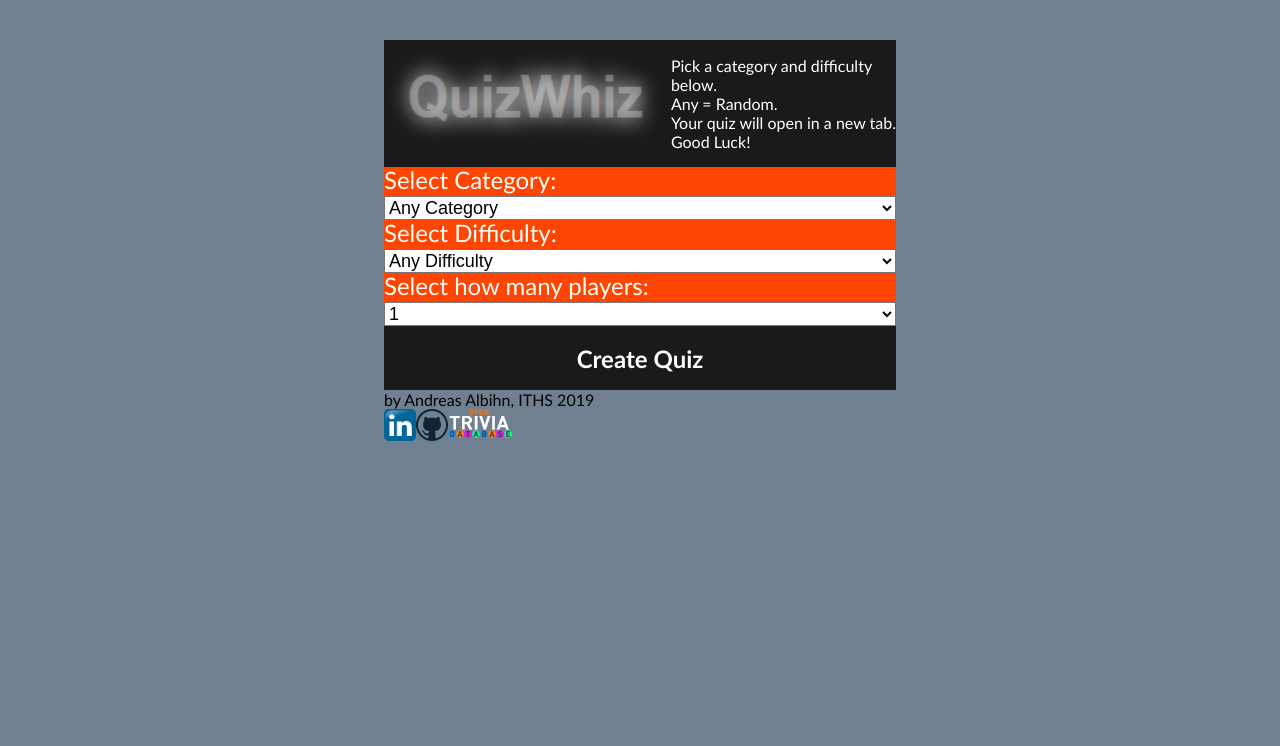
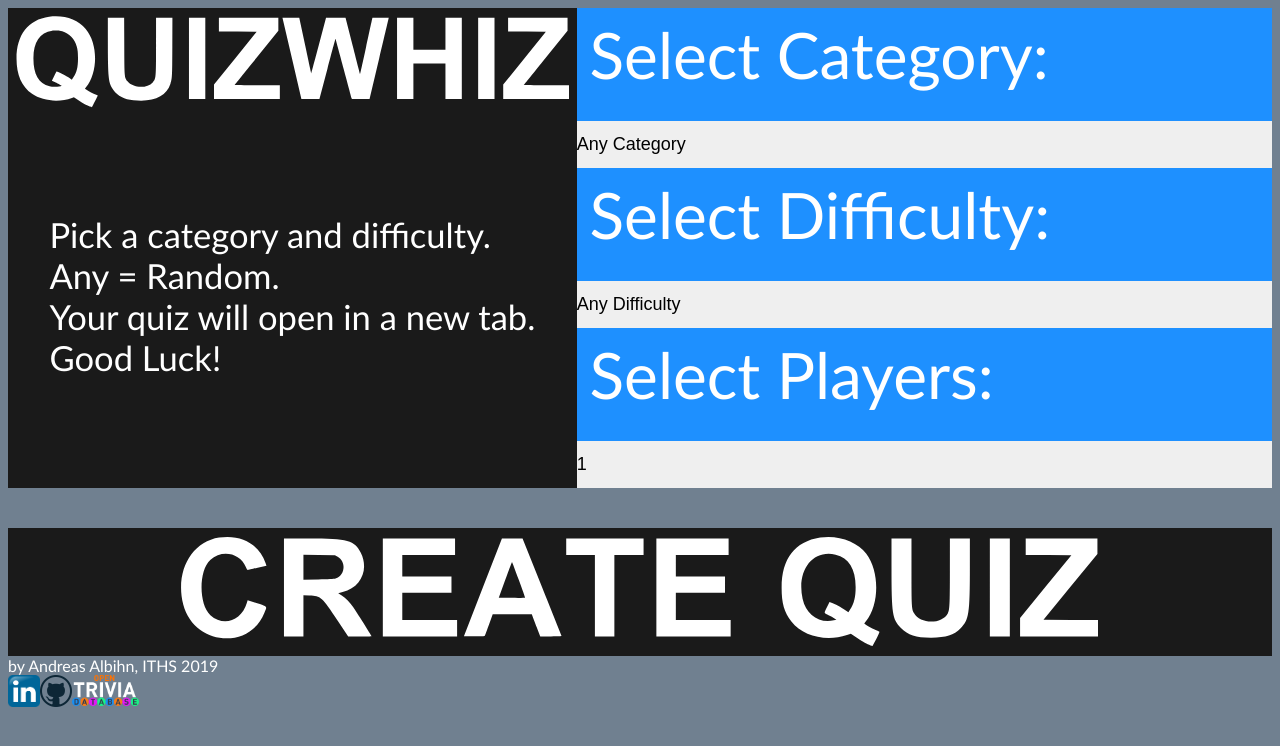
Before and after one commit to Zyperior/Quizapp, a plain HTML site: page index.html in a window 1280 px wide. Drawn offline with Linux system fonts and the light colour scheme.

Commit message:
index overhaul, new graphics and looks, better css

```diff
--- a/css/index.css
+++ b/css/index.css
@@ -1,110 +1,161 @@
+/* Standard style settings */
+/* Phone & Ipad - Portrait */
 body{
+    background-color: slategray;
+    font-family: Calibri,sans-serif;
+    color: white;
+}
+
+.bodyGrid{
     display: grid;
     grid-template-columns: 100%;
-    background-color: slategray;
-    font-family: Calibri,sans-serif;
+    justify-content: center;
+}
+
+.headerGrid{
+    display: grid;
+    grid-template-columns: 100%;
+    background-color: #1a1a1a;
 }
 
 .logo{
-    max-width: 100%;
-}
-
-header{
-    display: grid;
-    background-color: #1a1a1a;
-    justify-content: center;
+    background: url("../res/logo.svg") no-repeat center top;
+    background-size: contain;
+    border: 1vh solid #1a1a1a;
+    min-height: 10vh;
 }
 
 .info{
-    font-size: medium;
-    color: white;
+    justify-self: center;
+    font-size: 3vh;
 }
 
-main{
-    width: 100%;
+.choiceGrid{
     display: grid;
-    grid-template-rows: auto auto auto 4em;
+    background-color: dodgerblue;
 }
 
-.choice_frame{
-    display: grid;
-    grid-template-rows: 50% 50%;
-    grid-template-columns: 100%;
-    background-color: orangered;
-    align-items: end;
+.choiceGrid label{
+    color: white;
+    padding: 1vh 0 0 1vw;
+    font-size: 6vh;
 }
 
-.choice_frame label{
-    color: white;
-    width: 100%;
-    font-size: x-large;
-}
-
-.choice_frame select{
+.choiceGrid select{
     font-size: large;
-    width: 100%;
+    border: none;
+    -webkit-appearance: none;
 }
 
 .createQuiz{
-    display: flex;
-    background-color: #1a1a1a;
-    color: white;
-    font-weight: bolder;
-    font-size: x-large;
-    justify-content: center;
-    align-items: center;
+    background: #1a1a1a url("../res/createquiz.svg") no-repeat center;
+    background-size: contain;
+    border: 1vh solid #1a1a1a;
+    margin-top: 9vh;
+    min-height: 10vh;
 }
 
 .createQuiz:hover{
     background-color: #9f9f9f;
+    border-color: #9f9f9f;
     cursor: pointer;
 }
 
-footer{
+.footerGrid{
     display: grid;
-    grid-template-columns: 1em 1em auto;
-    justify-content: flex-start;
+    grid-template-columns: repeat(2, min-content) auto;
 }
 
 .author{
-    grid-column: 1/ span 3;
-    font-size: medium;
+    grid-column: 1 / span 3;
 }
 
-.social_icon{
-    max-width: 1em;
-}
-
-.trivia_icon{
+.socialIcon{
     max-width: 2em;
 }
 
-@media screen and (min-width: 1126px){
+.triviaIcon{
+    max-width: 4.2em;
+}
 
-    body{
-        grid-template-columns: auto;
-        margin: 5vh 30vw 0 30vw;
+/* Phone & Ipad - Landscape */
+@media only screen and (min-device-width: 376px) and (orientation: landscape) {
+
+    .bodyGrid{
+        grid-template-columns: 45% 55%;
+        grid-template-rows: 60vh auto auto;
     }
 
-    header{
-        display: flex;
-        justify-content: flex-start;
+    .info{
+        font-size: 2.7vw;
     }
 
-    footer{
-        grid-template-columns: 2em 2em auto;
+    .choiceGrid label{
+        color: white;
+        padding: 1vh 0 0 1vw;
+        font-size: 5vw;
     }
 
-    .logo{
-        width: 20em;
-        max-height: 115px;
+    .createQuiz{
+        min-height: 14vh;
+        margin-top: 5vh;
+        grid-column: 1 / span 2;
     }
 
-    .social_icon{
-        max-width: 2em;
+    .footerGrid{
+        grid-row-start: 3;
+    }
+}
+
+@media only screen and (min-device-width: 600px) and (orientation: portrait){
+
+    .choiceGrid select {
+        font-size: 3.5vh;
     }
 
-    .trivia_icon{
-        max-width: 4em;
+
+
+}
+
+@media only screen and (min-device-width: 1000px) and (orientation: landscape) {
+
+    .createQuiz {
+        margin-top: 13vh;
     }
+
+    .choiceGrid select {
+        font-size: 3.5vh;
+    }
+
 }
+
+@media only screen and (min-device-width: 1025px){
+
+    .bodyGrid{
+        grid-template-columns: auto 40% auto;
+        grid-template-rows: 60vh auto auto;
+    }
+
+    select:hover{
+        cursor: pointer;
+    }
+
+    .author{
+        font-size: 2vh;
+    }
+
+    .socialIcon{
+        max-width: 3vw;
+    }
+
+    .triviaIcon{
+        max-width: 6.5vw;
+    }
+
+    option{
+        -webkit-appearance: none;
+        -moz-appearance: none;
+        font-size: 3vh!important;
+    }
+
+}
--- a/index.html
+++ b/index.html
@@ -7,14 +7,15 @@
     <title>QuizWiz</title>
 </head>
 <body>
-<header>
-    <img class="logo" src="res/logo.PNG" alt="">
-    <div class="info"><p>Pick a category and difficulty below.<br>Any = Random.<br>Your quiz will open in a new tab.<br>Good Luck!</p></div>
-</header>
-<main>
-    <div class="choice_frame">
+<section class="bodyGrid">
+    <section class="headerGrid">
+        <div class="logo" id="logo"></div>
+        <div class="info"><p>Pick a category and difficulty.<br>Any = Random.<br>Your quiz will open in a new tab.<br>Good Luck!</p></div>
+    </section>
+    <section class="choiceGrid">
         <label for="category">Select Category:</label>
         <select id="category">
+            <optgroup class="optGroup" label="Choose one">
                 <option value="any">Any Category</option>
                 <option value="9">General Knowledge</option>
                 <option value="10">Entertainment: Books</option>
@@ -40,34 +41,35 @@
                 <option value="30">Science: Gadgets</option>
                 <option value="31">Entertainment: Japanese Anime &amp; Manga</option>
                 <option value="32">Entertainment: Cartoon &amp; Animations</option>
+            </optgroup>
         </select>
-    </div>
-    <div class="choice_frame">
         <label for="difficulty">Select Difficulty: </label>
         <select id="difficulty">
+            <optgroup label="Choose one">
                 <option value="any">Any Difficulty</option>
                 <option value="easy">Easy</option>
                 <option value="medium">Medium</option>
                 <option value="hard">Hard</option>
+            </optgroup>
         </select>
-    </div>
-    <div class="choice_frame">
-        <label for="nrPlayers">Select how many players: </label>
+        <label for="nrPlayers">Select Players: </label>
         <select id="nrPlayers">
+            <optgroup label="Choose one">
                 <option value="1">1</option>
                 <option value="2">2</option>
                 <option value="3">3</option>
                 <option value="4">4</option>
+            </optgroup>
         </select>
-    </div>
-    <div class="createQuiz" id="createQuiz">Create Quiz</div>
-</main>
-<footer>
+    </section>
+    <div class="createQuiz" id="createQuiz"></div>
+    <section class="footerGrid">
         <div class="author">by Andreas Albihn, ITHS 2019</div>
-    <a href="https://www.linkedin.com/in/andreas-albihn/"><img class="social_icon" src="res/1200px-Linkedin.svg.png" alt=""></a>
-    <a href="https://github.com/Zyperior/"><img class="social_icon" src="res/github-logo.png" alt=""></a>
-    <a href="https://opentdb.com/"><img class="trivia_icon" src="res/opentrivia.png" alt=""></a>
-</footer>
+        <a href="https://www.linkedin.com/in/andreas-albihn/"><img class="socialIcon" src="res/1200px-Linkedin.svg.png" alt=""></a>
+        <a href="https://github.com/Zyperior/"><img class="socialIcon" src="res/github-logo.png" alt=""></a>
+        <a href="https://opentdb.com/"><img class="triviaIcon" src="res/opentrivia.png" alt=""></a>
+    </section>
+</section>
 <script src="js/index.js"></script>
 </body>
 </html>
```
Also changed, not shown: res/createquiz.svg (added), res/logo.PNG (deleted), res/logo.svg (added). Lines whose indentation alone changed are shown as unchanged.
